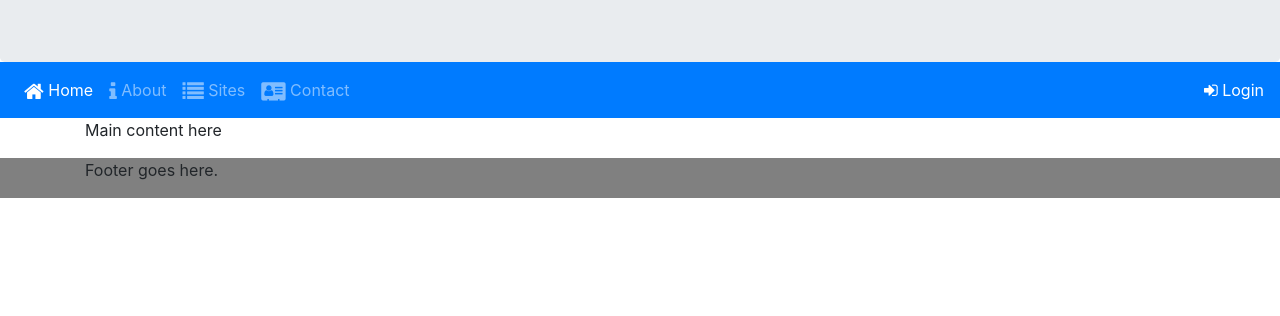
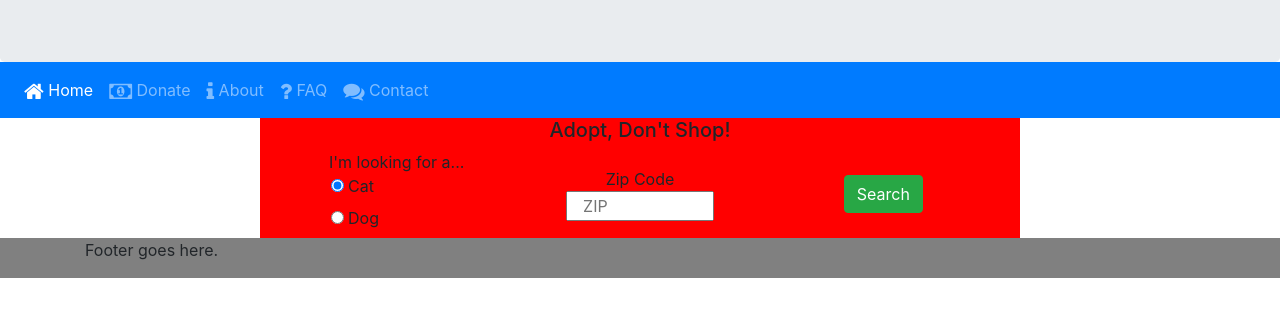
Before and after one commit to MatthewNordstrand/purfectpals, a website: page index.html in a window 1280 px wide. Shown: the part 168-484 px from the top of the page. Drawn offline with nearby package versions, Linux system fonts and the light colour scheme.

Commit message:
Got pet search form a basic layout

```diff
--- a/css/style.css
+++ b/css/style.css
@@ -5,3 +5,11 @@
 .site-footer {
     background-color: gray;
 }
+
+.adopt-search-container {
+    background-color: red;
+}
+
+.test-area {
+    background-color: yellow;
+}
--- a/index.html
+++ b/index.html
@@ -35,22 +35,51 @@
         <div class="collapse navbar-collapse" id="siteNavbar">
             <ul class="navbar-nav">
                 <li class="nav-item active"><a class="nav-link" href="#"><i class="fa fa-home fa-lg"></i> Home</a></li>
+                <li class="nav-item"><a class="nav-link" href="#"><i class="fa fa-money fa-lg"></i> Donate</a></li>
                 <li class="nav-item"><a class="nav-link" href="#"><i class="fa fa-info fa-lg"></i> About</a></li>
-                <li class="nav-item"><a class="nav-link" href="#"><i class="fa fa-list fa-lg"></i> Sites</a></li>
-                <li class="nav-item"><a class="nav-link" href="#"><i class="fa fa-address-card fa-lg"></i> Contact</a></li>
+                <li class="nav-item"><a class="nav-link" href="#"><i class="fa fa-question fa-lg"></i> FAQ</a></li>
+                <li class="nav-item"><a class="nav-link" href="#"><i class="fa fa-comments fa-lg"></i> Contact</a></li>
             </ul>
-            <span class="navbar-text ml-auto">
+            <!-- <span class="navbar-text ml-auto">
                 <a role="button" data-toggle="modal" data-target="#loginModal">
                     <i class="fa fa-sign-in"></i> Login
                 </a>
-            </span>
+            </span> -->
         </div>
     </nav>
 
     <div class="container">
         <div class="row">
-            <div class="col">
-                <p>Main content here</p>
+            <div class="col-md-10 col-lg-8 adopt-search-container mx-auto">
+                <div class="container">
+                    <div class="row">
+                        <div class="col text-center">
+                            <h5>Adopt, Don't Shop!</h5>
+                        </div>
+                    </div>
+                    <div class="row">
+                        <div class="col-sm-4">
+                            <div class="row">
+                                <p class="col-12 my-0 text-center">I'm looking for a...</p>
+                                <div class="col-10 offset-2">
+                                    <input type="radio" name="typeRadio" id="typeCat" value="typeCat" checked> <label for="typeCat">Cat</label>
+                                </div>
+                                <div class="col-10 offset-2">
+                                    <input type="radio" name="typeRadio" id="typeDog" value="typeDog"> <label for="typeDog">Dog</label>
+                                </div>
+                            </div>
+                        </div>
+                        <div class="col-sm-4 my-auto">
+                            <p class="col-12 my-0 text-center">Zip Code</p>
+                            <div class="col-10 offset-1">
+                                <input class="col-12" type="text" name="zipCode" id="zipCode" placeholder="ZIP">
+                            </div>
+                        </div>
+                        <div class="col-sm-4 text-center my-auto">
+                            <button class="btn btn-success" type="submit">Search</button>
+                        </div>
+                    </div>
+                </div>
             </div>
         </div>
     </div>
```
